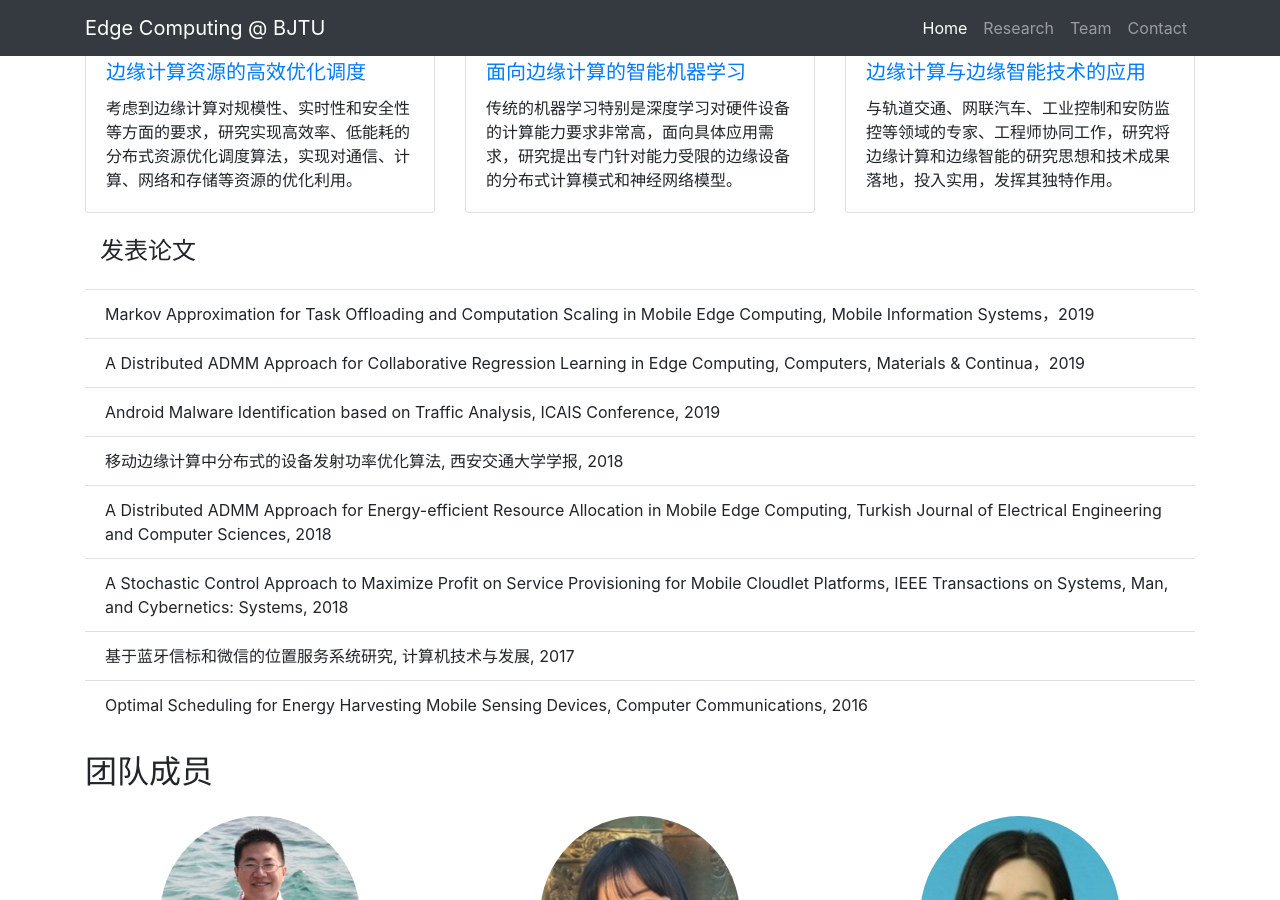
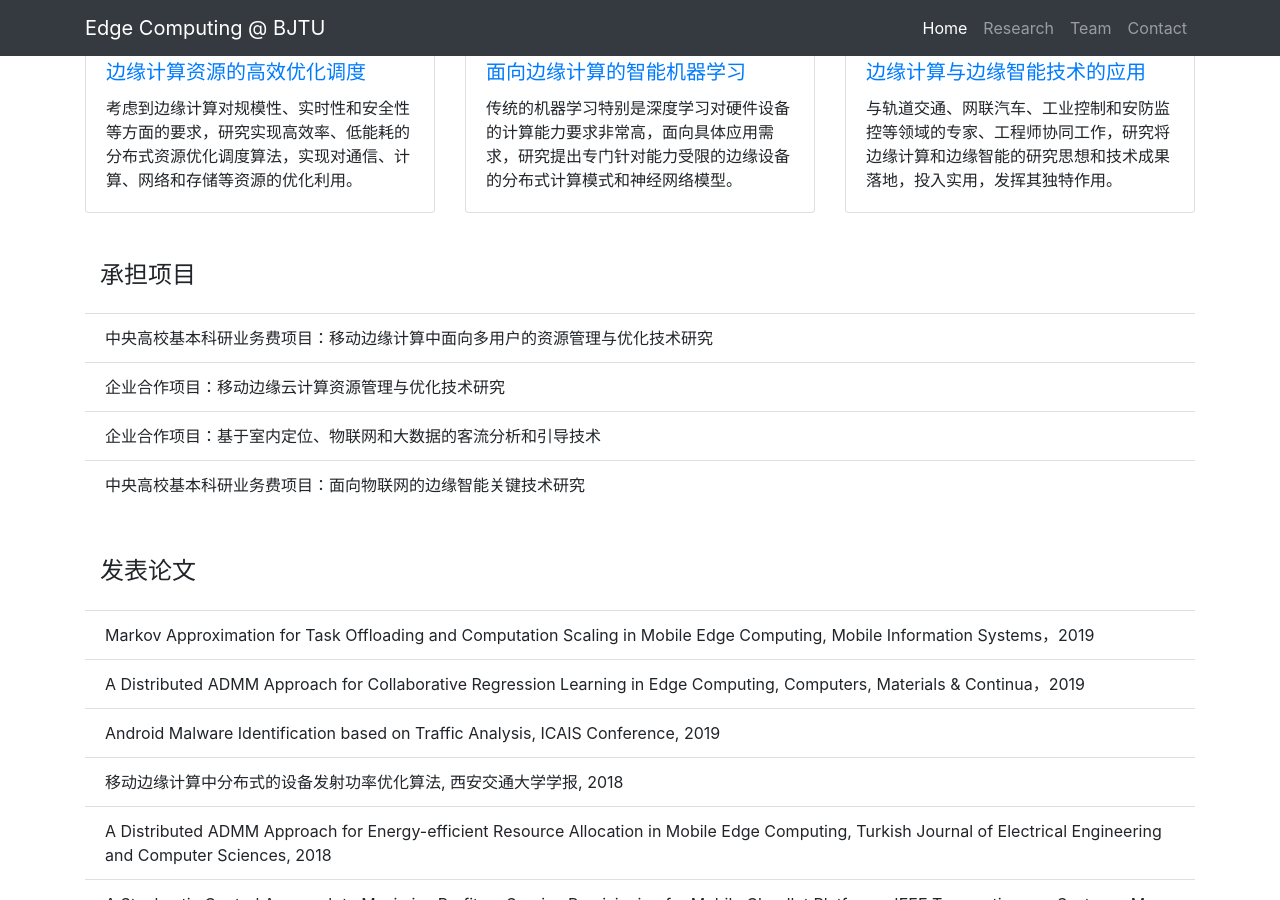
Before and after one commit to fangvv/Homepage, a Jekyll site: the page Edgecomp/index.html, which Jekyll copies as it is, in a window 1280 px wide and 900 px high, scrolled down 649 px. Built offline with Jekyll 4.4.1, drawn with Linux system fonts in a browser that asks for light colours; comment, search, counter and statistics services are not loaded.

Commit message:
Signed-off-by: fangvv <fangvv@gmail.com>

```diff
--- a/Edgecomp/index.html
+++ b/Edgecomp/index.html
@@ -68,6 +68,19 @@
 </div>
 </div>
 </div>
+<br>
+<div>
+    <div class="col-lg-12">
+        <h4 class="my-4">承担项目</h4>
+    </div>
+    <ul class="list-group list-group-flush">
+      <li class="list-group-item">中央高校基本科研业务费项目：移动边缘计算中面向多用户的资源管理与优化技术研究</li>
+      <li class="list-group-item">企业合作项目：移动边缘云计算资源管理与优化技术研究</li>
+      <li class="list-group-item">企业合作项目：基于室内定位、物联网和大数据的客流分析和引导技术 </li>
+      <li class="list-group-item">中央高校基本科研业务费项目：面向物联网的边缘智能关键技术研究</li>
+  </ul>
+</div>
+<br>
 <div>
     <div class="col-lg-12">
         <h4 class="my-4">发表论文</h4>
```
